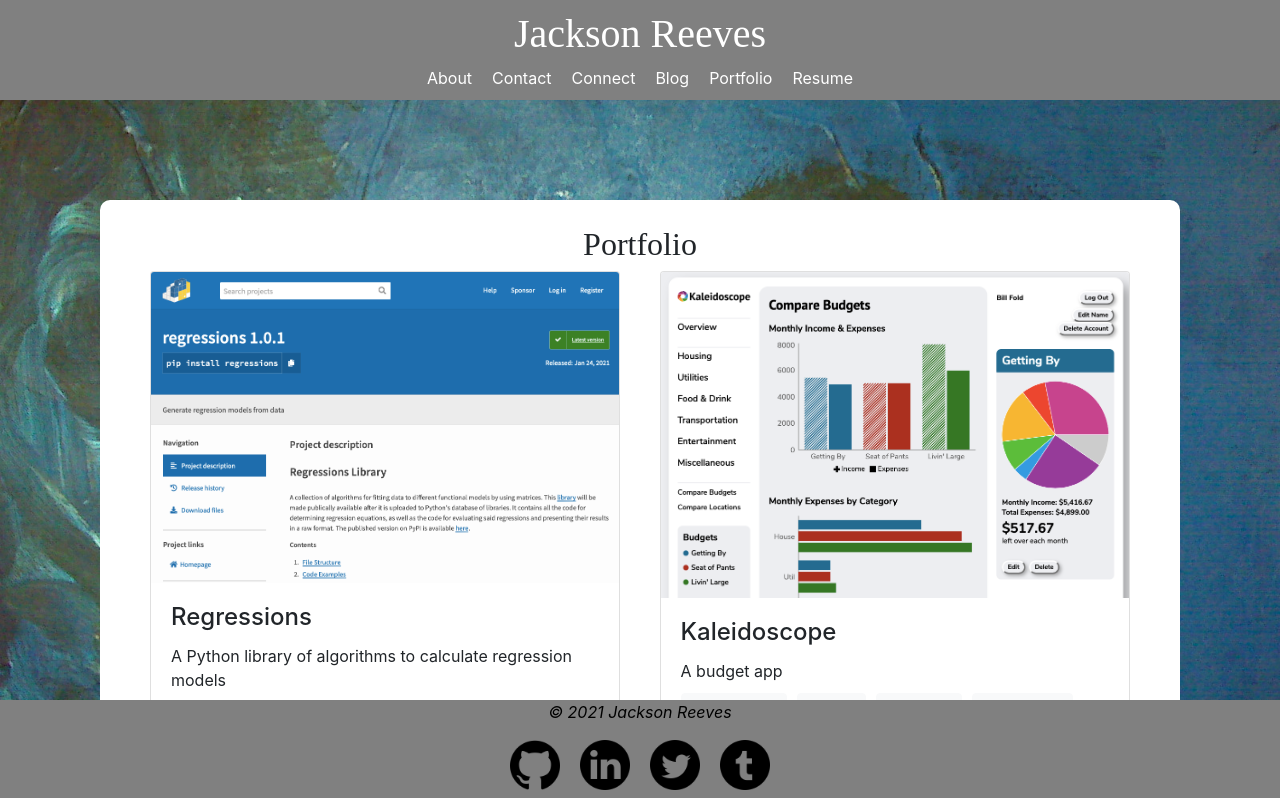
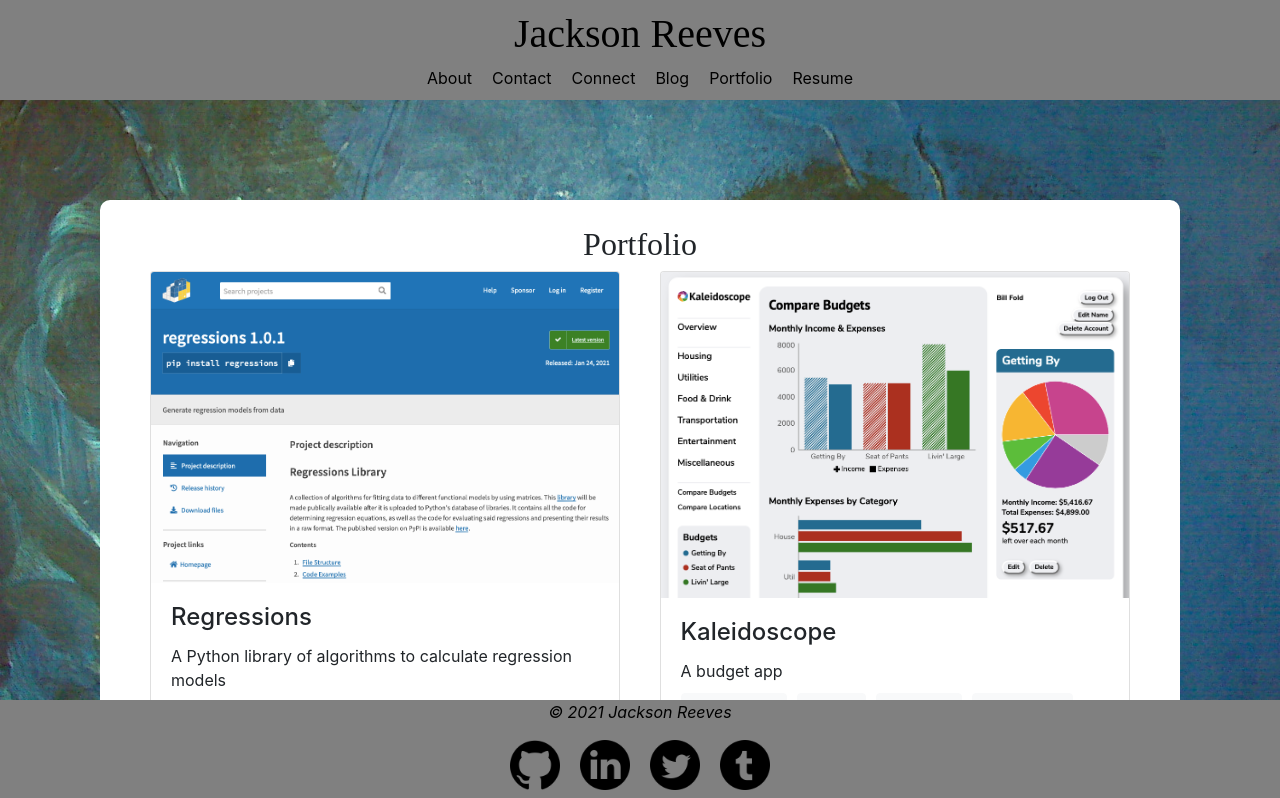
Before and after one commit to jtreeves/react-website, a React (Create React App) app: page / in a window 1280 px wide. Shown: the top 798 px of the page. Built offline with nearby package versions, Linux system fonts and the light colour scheme; no server answers; a web font is replaced by a local one.

Commit message:
[Header, Navigation] Change link color from white to black

```diff
--- a/src/components/sections/Header.js
+++ b/src/components/sections/Header.js
@@ -8,7 +8,7 @@ function Header() {
                 to="/"
                 style={{
                     textDecoration: "none",
-                    color: "white"
+                    color: "black"
                 }}
             >
                 <h1>Jackson Reeves</h1>
--- a/src/components/sections/Navigation.js
+++ b/src/components/sections/Navigation.js
@@ -8,7 +8,7 @@ function Navigation() {
                     exact to="/about"
                     style={{
                         textDecoration: "none",
-                        color: "white"
+                        color: "black"
                     }}
                 >
                     About
@@ -20,7 +20,7 @@ function Navigation() {
                     exact to="/contact"
                     style={{
                         textDecoration: "none",
-                        color: "white"
+                        color: "black"
                     }}
                 >
                     Contact
@@ -32,7 +32,7 @@ function Navigation() {
                     exact to="/connect"
                     style={{
                         textDecoration: "none",
-                        color: "white"
+                        color: "black"
                     }}
                 >
                     Connect
@@ -44,7 +44,7 @@ function Navigation() {
                     exact to="/blog"
                     style={{
                         textDecoration: "none",
-                        color: "white"
+                        color: "black"
                     }}
                 >
                     Blog
@@ -56,7 +56,7 @@ function Navigation() {
                     exact to="/portfolio"
                     style={{
                         textDecoration: "none",
-                        color: "white"
+                        color: "black"
                     }}
                 >
                     Portfolio
@@ -68,7 +68,7 @@ function Navigation() {
                     exact to="/resume"
                     style={{
                         textDecoration: "none",
-                        color: "white"
+                        color: "black"
                     }}
                 >
                     Resume
```
